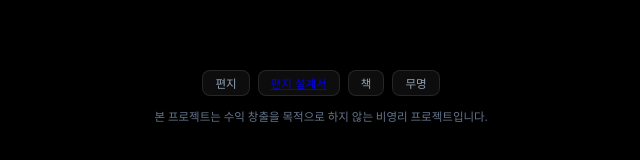
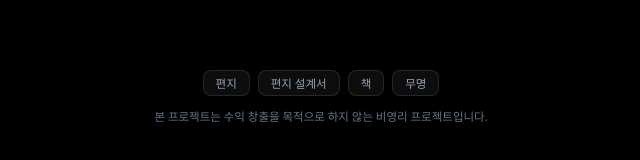
Before and after one commit to aintnofear/myweb, a plain HTML site: page index.html in a window 1280 px wide. Shown: the part 584-744 px from the top of the page, 319-959 px from the left. Drawn offline with Linux system fonts and the light colour scheme; a web font is replaced by a local one.

Commit message:
세 번째 커밋 - 버전 1.2
버튼 스타일 수정

```diff
--- a/index.html
+++ b/index.html
@@ -306,7 +306,7 @@
     <footer>
       <div class="footer-btn-group">
         <button class="btn btn-footer">편지</button>
-        <button class="btn btn-footer"><a href="indexresult.html">편지 설계서</a></button>
+        <a href="indexresult.html" class="btn btn-footer">편지 설계서</a>
         <button class="btn btn-footer">책</button>
         <button class="btn btn-footer">무명</button>
       </div>
--- a/style.css
+++ b/style.css
@@ -649,5 +649,5 @@ footer {
 }
 
 .footer-btn-group { display: flex; gap: 8px; }
-.btn-footer { background: rgba(255, 255, 255, 0.05); color: #94a3b8; border: 1px solid rgba(255, 255, 255, 0.1); padding: 4px 12px; font-size: 0.72rem; border-radius: 8px; }
+.btn-footer { background: rgba(255, 255, 255, 0.05); color: #94a3b8; border: 1px solid rgba(255, 255, 255, 0.1); padding: 4px 12px; font-size: 0.72rem; border-radius: 8px; text-decoration: none;}
 .btn-footer:hover { background: rgba(52, 211, 153, 0.15); color: #34d399; border-color: rgba(52, 211, 153, 0.3); }
```
